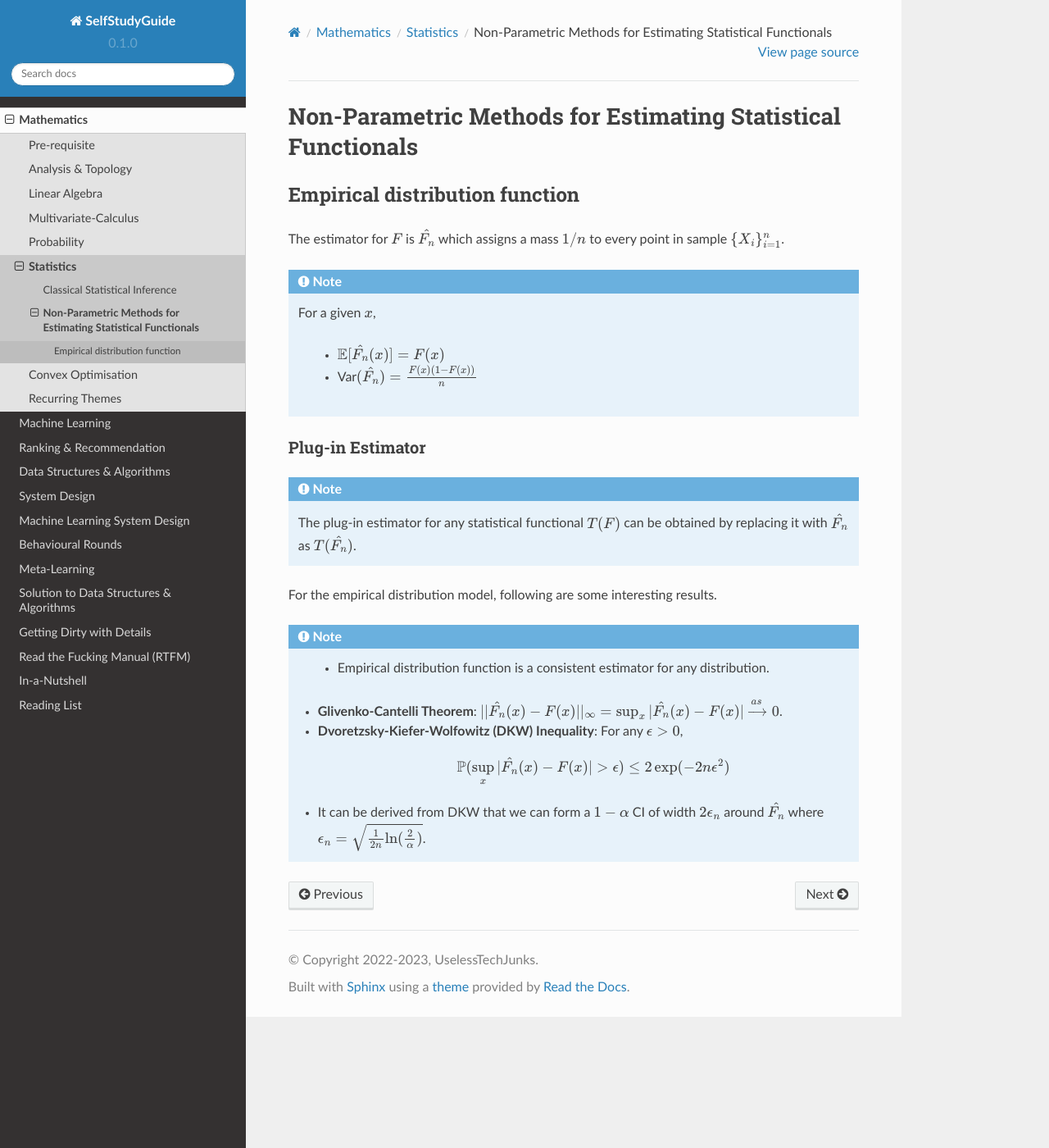
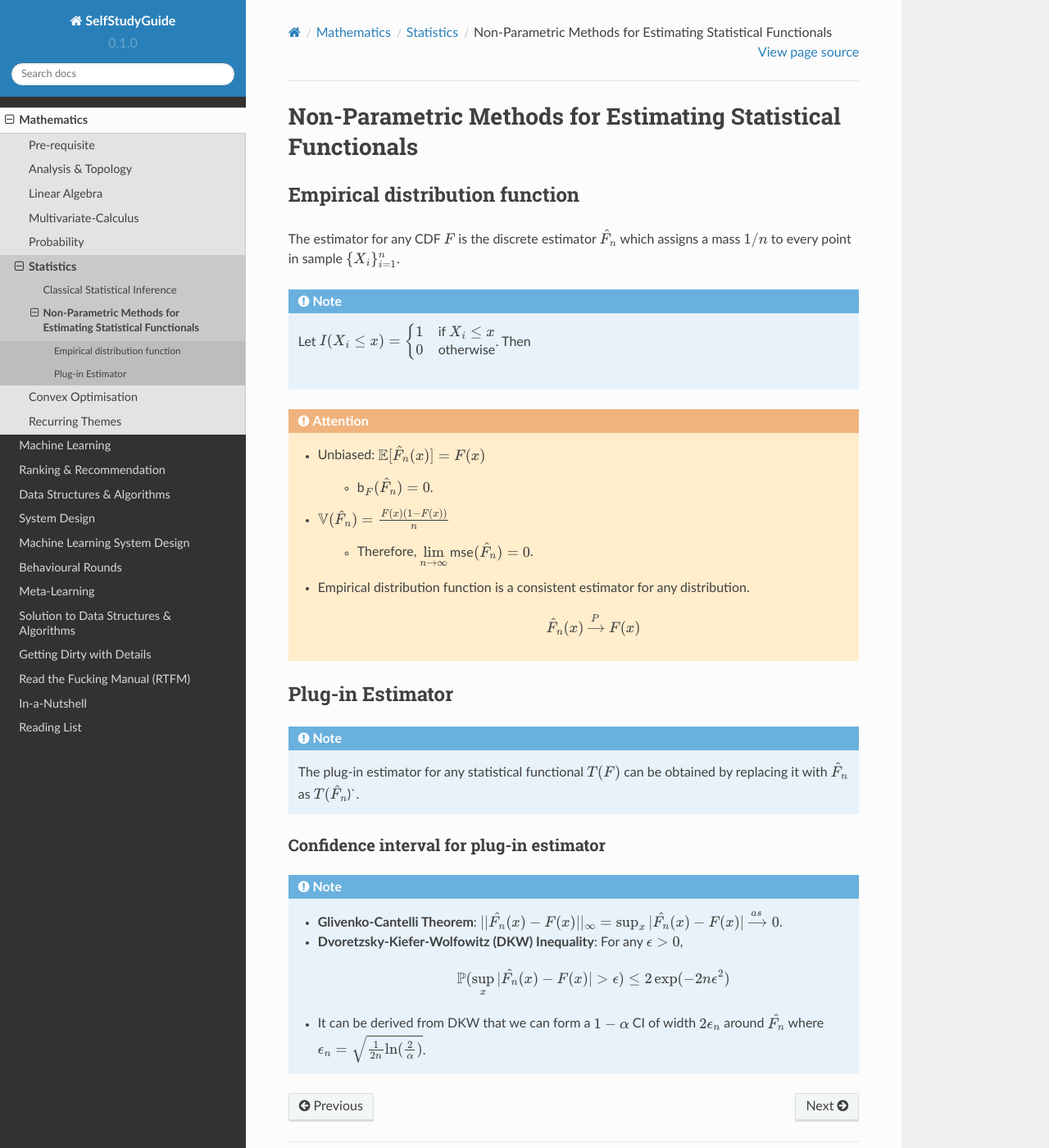
Before and after one commit to uselesstechjunks/leetcode, a Sphinx documentation site: the page built from docs/source/math/stat/nonparam.rst, in a window 1280 px wide and 1400 px high. Shown: the whole window at 82% size. Built offline with Sphinx 7.4.7 and the Read the Docs theme 2.0.0, drawn with Linux system fonts in a browser that asks for light colours.

Commit message:
Update nonparam.rst

```diff
--- a/docs/source/math/stat/nonparam.rst
+++ b/docs/source/math/stat/nonparam.rst
@@ -2,29 +2,39 @@
 Non-Parametric Methods for Estimating Statistical Functionals
 ########################################################################################
 
+****************************************************************************************
 Empirical distribution function
-^^^^^^^^^^^^^^^^^^^^^^^^^^^^^^^^^^^^^^^^^^^^^^^^^^^^^^^^^^^^^^^^^^^^^^^^^^^^^^^^^^^^^^^^^^
-The estimator for :math:`F` is :math:`\hat{F_n}` which assigns a mass :math:`1/n` to every point in sample :math:`\{X_i\}_{i=1}^n`.
+****************************************************************************************
+The estimator for any CDF :math:`F` is the discrete estimator :math:`\hat{F}_n` which assigns a mass :math:`1/n` to every point in sample :math:`\{X_i\}_{i=1}^n`.
 
 .. note::
-	For a given :math:`x`,
+	Let :math:`I(X_i\leq x)=\begin{cases}1 & \text{if $X_i\leq x$}\\ 0 & \text{otherwise}\end{cases}`. Then
 
-		* :math:`\mathbb{E}[\hat{F_n}(x)]=F(x)`
-		* :math:`\text{Var}(\hat{F_n})=\frac{F(x)(1-F(x))}{n}`
+		.. math: \hat{F}_n(x)=\frac{\sum_{i=1}^n I(X_i\leq x_i)}{n}
 
+.. attention::
+	* Unbiased: :math:`\mathbb{E}[\hat{F}_n(x)]=F(x)`
+
+		* :math:`\text{b}_F(\hat{F}_n)=0`.
+	* :math:`\mathbb{V}(\hat{F}_n)=\frac{F(x)(1-F(x))}{n}`
+
+		* Therefore, :math:`\lim\limits_{n\to\infty}\text{mse}(\hat{F}_n)=0`.
+	* Empirical distribution function is a consistent estimator for any distribution.
+
+		.. math:: \hat{F}_n(x)\xrightarrow[]{P}F(x)
+
+****************************************************************************************
 Plug-in Estimator
-""""""""""""""""""""""""""""""""""""""""""""""""""""""""""""""""""""""""""""""""""""""""""
+****************************************************************************************
 .. note::
-	The plug-in estimator for any statistical functional :math:`T(F)` can be obtained by replacing it with :math:`\hat{F_n}` as :math:`T(\hat{F_n})`.
+	The plug-in estimator for any statistical functional :math:`T(F)` can be obtained by replacing it with :math:`\hat{F}_n` as :math:`T(\hat{F}_n`)`.
 
-For the empirical distribution model, following are some interesting results.
+Confidence interval for plug-in estimator
+========================================================================================
+.. note::
+	* **Glivenko-Cantelli Theorem**: :math:`||\hat{F_n}(x)-F(x)||_\infty=\sup_{x}|\hat{F_n}(x)-F(x)|\xrightarrow[]{as} 0`.
+	* **Dvoretzsky-Kiefer-Wolfowitz (DKW) Inequality**: For any :math:`\epsilon>0`,
 
-.. note::
-        * Empirical distribution function is a consistent estimator for any distribution.
-    * **Glivenko-Cantelli Theorem**: :math:`||\hat{F_n}(x)-F(x)||_\infty=\sup_{x}|\hat{F_n}(x)-F(x)|\xrightarrow[]{as} 0`.
-    * **Dvoretzsky-Kiefer-Wolfowitz (DKW) Inequality**: For any :math:`\epsilon>0`,
+		.. math:: \mathbb{P}(\sup_x|\hat{F_n}(x)-F(x)|>\epsilon) \le 2\exp(-2n\epsilon^2)
 
-        .. math::
-            \mathbb{P}(\sup_x|\hat{F_n}(x)-F(x)|>\epsilon) \le 2\exp(-2n\epsilon^2)
-
-    * It can be derived from DKW that we can form a :math:`1-\alpha` CI of width :math:`2\epsilon_n` around :math:`\hat{F_n}` where :math:`\epsilon_n=\sqrt{\frac{1}{2n}\ln(\frac{2}{\alpha})}`.
+	* It can be derived from DKW that we can form a :math:`1-\alpha` CI of width :math:`2\epsilon_n` around :math:`\hat{F_n}` where :math:`\epsilon_n=\sqrt{\frac{1}{2n}\ln(\frac{2}{\alpha})}`.
```
